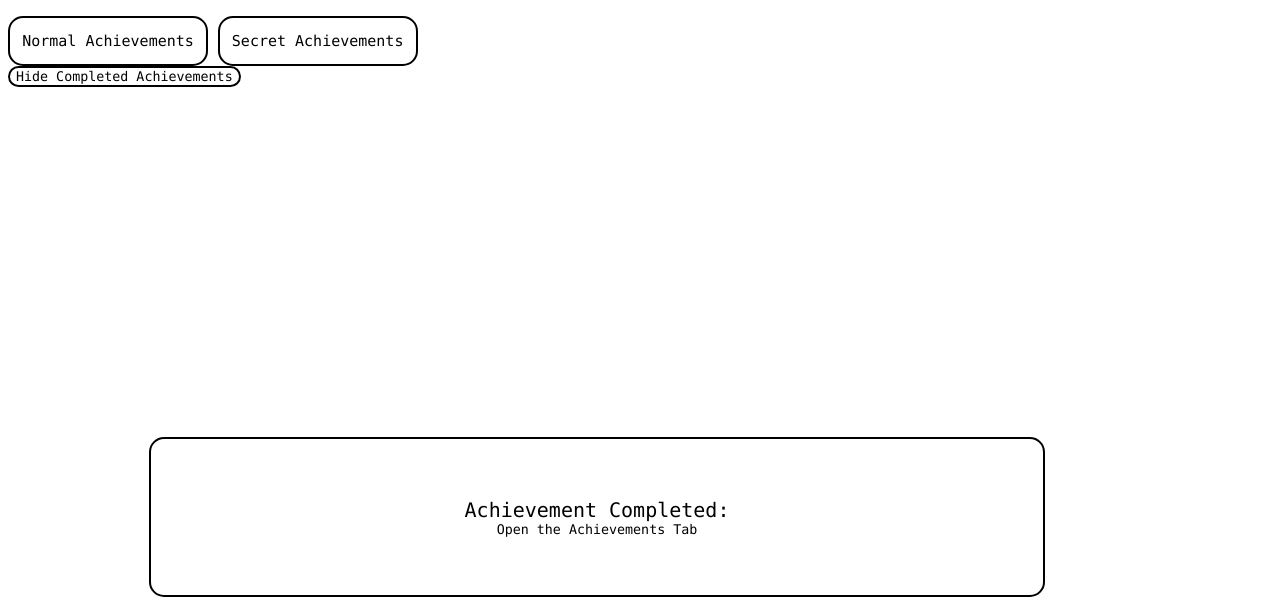
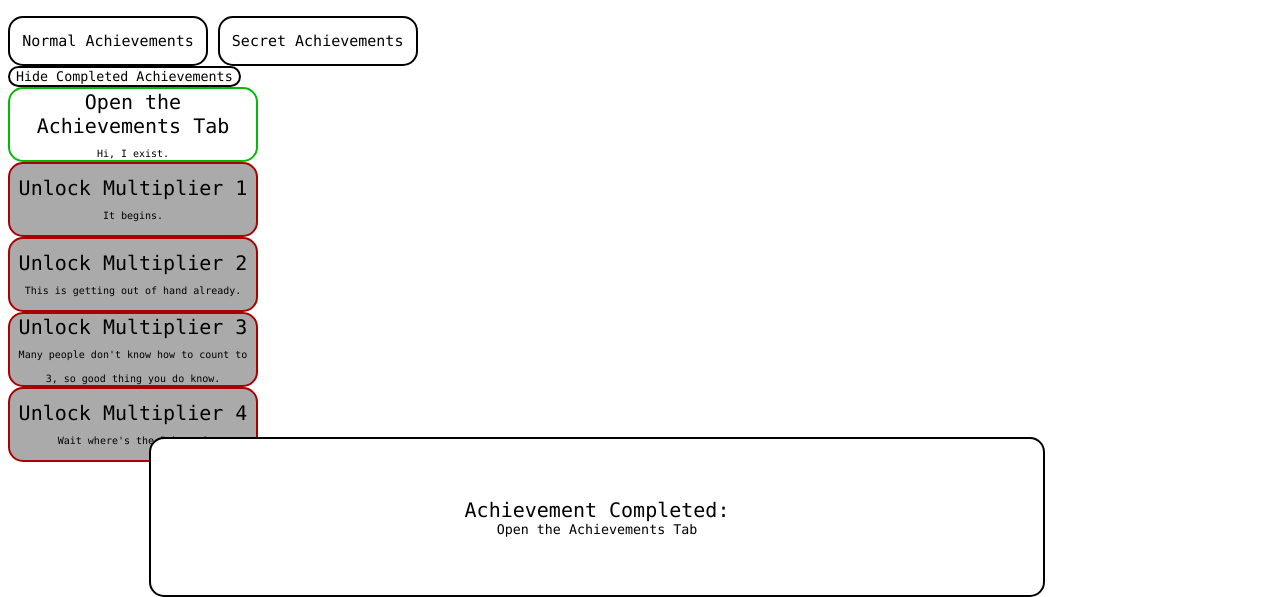
Before and after one commit to TheTastyPi/Exponential-Madness, a plain HTML site: page index.html in a window 1280 px wide. Both pictures are taken after a click on the button "Achievements". Shown: the part 203-800 px from the top of the page. Drawn offline with Linux system fonts and the light colour scheme.

Commit message:
Update index.html

```diff
--- a/index.html
+++ b/index.html
@@ -153,7 +153,7 @@
       <button type="button" onclick="hideCompleted()" id="hideCompletedButton">
         Hide Completed Achievements
       </button>
-      <span class="hidden tab" id="normalAchieve">
+      <span class="tab" id="normalAchieve">
       </span>
       <span class="hidden tab" id="secretAchieve">
       </span>
```
